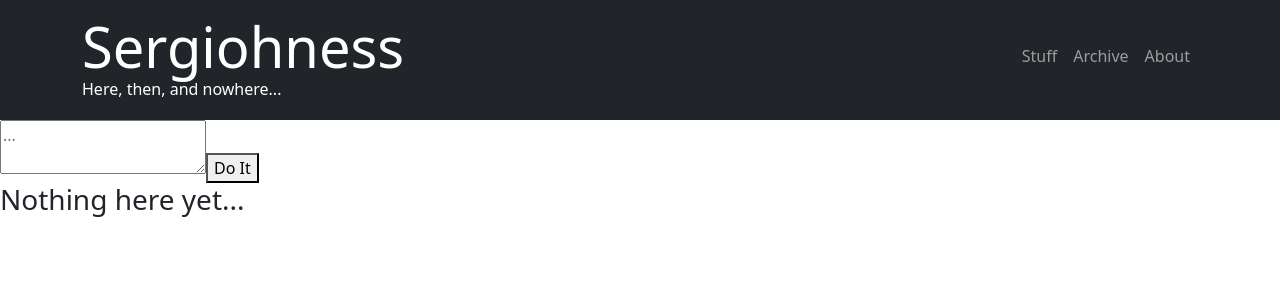
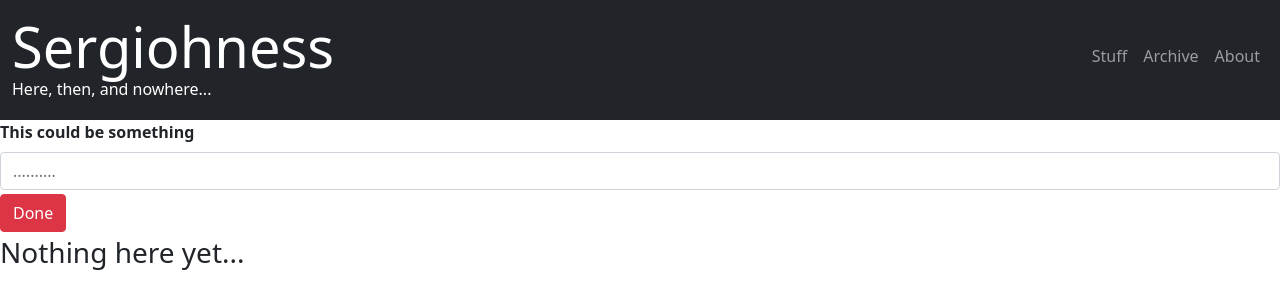
Before and after one commit to Sergioloman/blog-0, a React (Create React App) app in the folder note-blog/Client/: page / in a window 1280 px wide. Shown: the top 308 px of the page. Built offline with nearby package versions, Linux system fonts and the light colour scheme.

Commit message:
modulized nav component

```diff
--- a/note-blog/Client/package.json
+++ b/note-blog/Client/package.json
@@ -7,6 +7,7 @@
     "@testing-library/react": "^12.1.2",
     "@testing-library/user-event": "^13.5.0",
     "bootstrap": "^5.1.3",
+    "jwt-decode": "^3.1.2",
     "react": "^17.0.2",
     "react-bootstrap": "^2.1.1",
     "react-dom": "^17.0.2",
--- a/note-blog/Client/src/App.css
+++ b/note-blog/Client/src/App.css
@@ -1,5 +1,5 @@
 .App {
-  text-align: center;
+background-color: #c5c9d4;
 }
 
 .App-logo {
--- a/note-blog/Client/src/App.js
+++ b/note-blog/Client/src/App.js
@@ -1,3 +1,4 @@
+import "./App.css";
 import React from 'react';
 import 'bootstrap/dist/css/bootstrap.min.css';
 import { BrowserRouter as Router, Route, Routes} from 'react-router-dom';
--- /dev/null
+++ b/note-blog/Client/src/components/Nav.Bar/Nav.js
@@ -0,0 +1,23 @@
+import React from "react"
+import { Nav,Navbar,Container} from "react-bootstrap"
+const Navigation =()=>{
+    return (
+        <Navbar bg="dark" variant="dark">
+                <Container fluid>
+                    <Navbar.Brand href="#home">
+                        <div className="display-4">Sergiohness
+                            <br />
+                            <div className="h6" >Here, then, and nowhere...</div >
+                        </div>
+                    </Navbar.Brand>
+                    <Nav className="flex-row-reverse">
+                        <Nav.Link href="#About" className= "h6" id="navbarToggleExternalContent">About</Nav.Link>
+                        <Nav.Link href="#Archive" className= "h6" id="navbarToggleExternalContent">Archive</Nav.Link>
+                        <Nav.Link href="#Stuff" className= "h6" id="navbarToggleExternalContent">Stuff</Nav.Link>
+                    </Nav>
+                </Container>
+            </Navbar>
+    )
+}
+
+export default Navigation
--- a/note-blog/Client/src/components/Post.Form/Form.js
+++ b/note-blog/Client/src/components/Post.Form/Form.js
@@ -1,16 +1,28 @@
 import React  from "react";
-const PostForm =()=>{
+import {Form, Button, Card} from 'react-bootstrap'
+
+function PostForm({ addPost }) {
+    const [value, setValue] = React.useState("");
+
+    const handleSubmit = e => {
+      e.preventDefault();
+      if (!value) return;
+      addPost(value);
+      setValue("");
+    };
+
     return (
-        <div>
-            <form>
-                <textarea
-                    placeholder="..."
-                    className="form-input"
-                    ></textarea>
-                <button>Do It</button>
-            </form>
-        </div>
-    )
-}
+      <Form onSubmit={handleSubmit}>
+      <Form.Group className="mb-1">
+        <Form.Label><b>This could be something</b></Form.Label>
+        <Form.Control type="text" className="input" value={value} onChange={e => setValue(e.target.value)} placeholder=".........." />
+      </Form.Group>
+      <Button variant="danger mb-1" type="submit">
+        Done
+      </Button>
+    </Form>
+    );
+  }
+
 
 export default PostForm
--- a/note-blog/Client/src/pages/Home.js
+++ b/note-blog/Client/src/pages/Home.js
@@ -1,42 +1,27 @@
 import React from "react";
+
 import PostForm from "../components/Post.Form/Form";
 import PostList from "../components/Post.List/List";
+import Navigation from "../components/Nav.Bar/Nav";
 
-import { Navbar, Nav, Container} from 'react-bootstrap'
+import { Col ,Row} from 'react-bootstrap'
 
 const user = "MechaWizardSword"
 
 const Home = () => {
     return (
         <main>
-            <Navbar bg="dark" variant="dark">
-                <Container>
-                    <Navbar.Brand href="#home">
-                        <div className="display-4">Sergiohness
-                            <br />
-                            <div className="h6" >Here, then, and nowhere...</div >
-                        </div>
-                    </Navbar.Brand>
-
-                    <Nav className="flex-row-reverse">
-                        <Nav.Link href="#home" className= "h6" id="navbarToggleExternalContent">About</Nav.Link>
-                        <Nav.Link href="#home" className= "h6" id="navbarToggleExternalContent">Archive</Nav.Link>
-                        <Nav.Link href="#home" className= "h6" id="navbarToggleExternalContent">Stuff</Nav.Link>
-
-
-                    </Nav>
-                </Container>
-            </Navbar>
-            <div>
-                <div>
+            <Navigation/>
+            <Col >
+                <Row className="justify-content-md-center">
                     <PostForm />
-                </div>
-                <div>
+                </Row>
+                <Row>
                     <PostList
                         posts={user.posts}
                         title={`${user.username} says...`}></PostList>
-                </div>
-            </div>
+                </Row>
+            </Col>
         </main>
 
     )
--- a/note-blog/Client/src/pages/login.js
+++ b/note-blog/Client/src/pages/login.js
@@ -0,0 +1,3 @@
+import React from "react";
+
+import Auth from '../utils/'
```
Also changed, not shown: note-blog/Client/src/utils/auth.js (added, +54 -0 lines), note-blog/Client/src/pages/SignUp.js (added), 1 other file (tests, documents, lock files or other folders).
